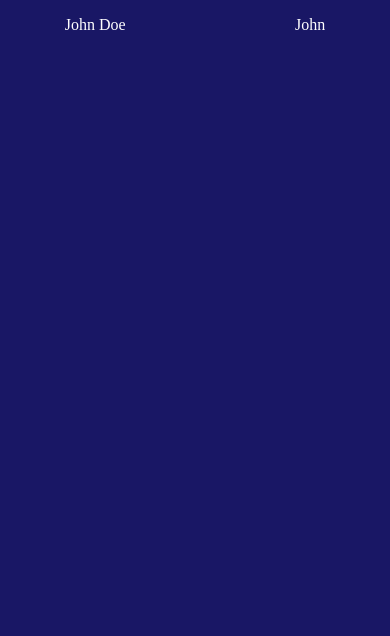
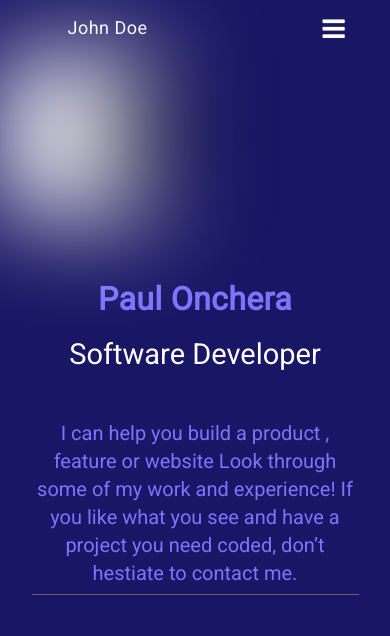
Before and after one commit to Paul-js-hub/portfolio, a website: page index.html in a window 390 px wide. Drawn offline with Linux system fonts and the light colour scheme.

Commit message:
Add styles for the mobile version

```diff
--- a/index.html
+++ b/index.html
@@ -5,16 +5,38 @@
     <meta http-equiv="X-UA-Compatible" content="IE=edge">
     <meta name="viewport" content="width=device-width, initial-scale=1.0">
     <link rel="stylesheet" href="style.css">
+    <link rel="preconnect" href="https://fonts.googleapis.com">
+    <link rel="preconnect" href="https://fonts.gstatic.com" crossorigin>
+   <link rel="stylesheet" href="https://cdnjs.cloudflare.com/ajax/libs/font-awesome/4.7.0/css/font-awesome.min.css">
     <title>Portfolio Project</title>
 </head>
 <body>
     <div class="body-container">
-      <a href="#">John Doe</a>
+      <div class="toolbar">
+        <a href="#" class="logo">John Doe</a>
       <nav class="navbar-container">
         <ul>
-          <li><a href="#">John</a></li>
+          <li><a class = "hamburger" href="javascript:void(0);"><i class="fa fa-bars"></i></a></li>
         </ul>
       </nav>
+      </div>
+      <div class="section1-details">
+        <svg height="160" width="160">
+            <ellipse cx="200" cy="80" rx="100" ry="50"  />
+            Sorry, your browser does not support inline SVG.
+        </svg>
+        <section>
+            <h2>Paul Onchera</h2>
+            <h3>Software Developer</h3>
+            <p>I can help you build a product ,
+               feature or website Look through
+               some of my work and experience! If
+               you like what you see and have a
+               project you need coded,  don’t
+               hestiate to contact me.
+            </p>
+          </section>
+      </div>
     </div>
 </body>
 </html>
--- a/style.css
+++ b/style.css
@@ -1,3 +1,5 @@
+@import url('https://fonts.googleapis.com/css2?family=Roboto:ital,wght@0,100;0,300;0,400;1,100&display=swap');
+
 *, *:before, *:after{
   box-sizing: inherit;
 }
@@ -5,16 +7,12 @@
 body {
   background: #191765;
   margin: 0;
+  font-family: Roboto, sans-serif;
+  font-style: normal;
 }
 
-/* .body-container {
-    position: relative;
-    width: 1440px;
-    height: 4651px;
-} */
-
 @media only screen and (max-width: 600px) {
-  .body-container {
+  .toolbar {
     display: flex;
     justify-content: space-around;
     align-items: baseline;
@@ -28,4 +26,59 @@ body {
     text-decoration: none;
     color: white;
   }
+
+  .section1-details > section {
+    width: 327px;
+    text-align: center;
+    padding: 17px;
+    margin: 0 auto;
+  }
+
+  section > h2 {
+    letter-spacing: 0.37px;
+    height: 55px;
+    font-weight: 700;
+    font-size: 32px;
+    line-height: 72px;
+    color: #7D73FC;
+  }
+
+  section > h3 {
+    color: white;
+    line-height: 15px;
+    font-weight: 500;
+    height: 43px;
+    top: 67px;
+    font-size: 29px;
+  }
+
+  section > p {
+    height: 170px;
+    font-weight: 400;
+    font-size: 20px;
+    line-height: 28px;
+    color: #7D73FC;
+    border-bottom: 1px solid #646369;
+    padding-bottom: 5px;
+  }
+
+  .hamburger {
+    position: absolute;
+    top: 14px;
+    font-size: 26px;
+  }
+
+  .logo {
+    letter-spacing: 0.48px;
+    line-height: 55px;
+    font-weight: 500;
+    font-size: 18px;
+    color: #FFFFFF;
 }
+
+svg {
+    filter: blur(50px);
+    background: white;
+}
+
+}
```
